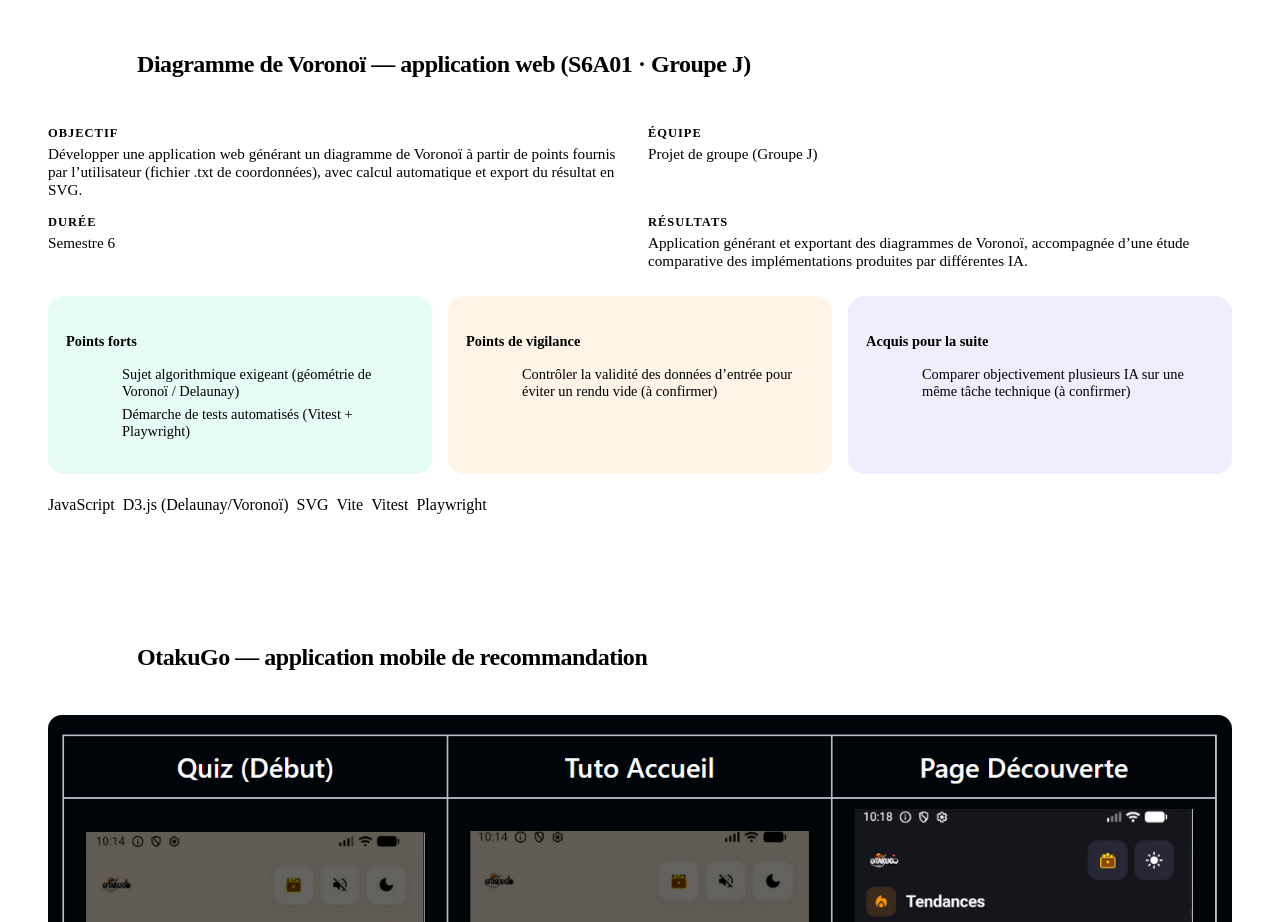
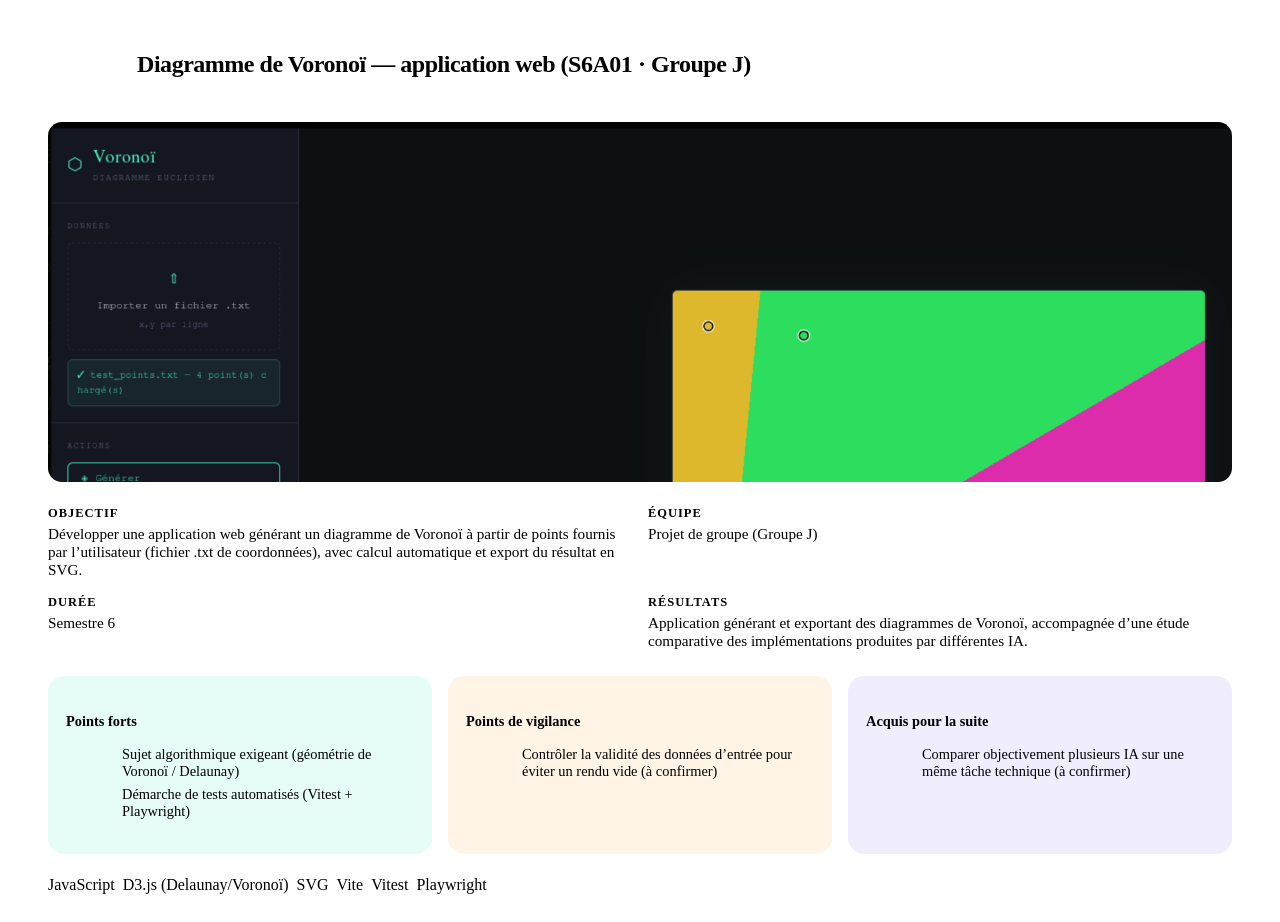
Before and after one commit to SKGE93/portfolio-academique-villetaneuse, a React (Vite) app: page / in a window 1280 px wide. Shown: the part 5460-6382 px from the top of the page. Built offline with nearby package versions, Linux system fonts and the light colour scheme; the HTML template or start-up script is replaced by a standard one.

Commit message:
SAÉ S6: cover = capture de l'app Voronoï (interface Diagramme Euclidien)

```diff
--- a/src/data/content.js
+++ b/src/data/content.js
@@ -114,6 +114,7 @@ export const competences = [
 export const saes = [
   {
     code: 'SAÉ · S6',
+    img: 'cover-voronoi.png',
     titre: 'Diagramme de Voronoï — application web (S6A01 · Groupe J)',
     objectif:
       'Développer une application web générant un diagramme de Voronoï à partir de points fournis par l’utilisateur (fichier .txt de coordonnées), avec calcul automatique et export du résultat en SVG.',
```
Also changed, not shown: public/img/cover-voronoi.png (added).
